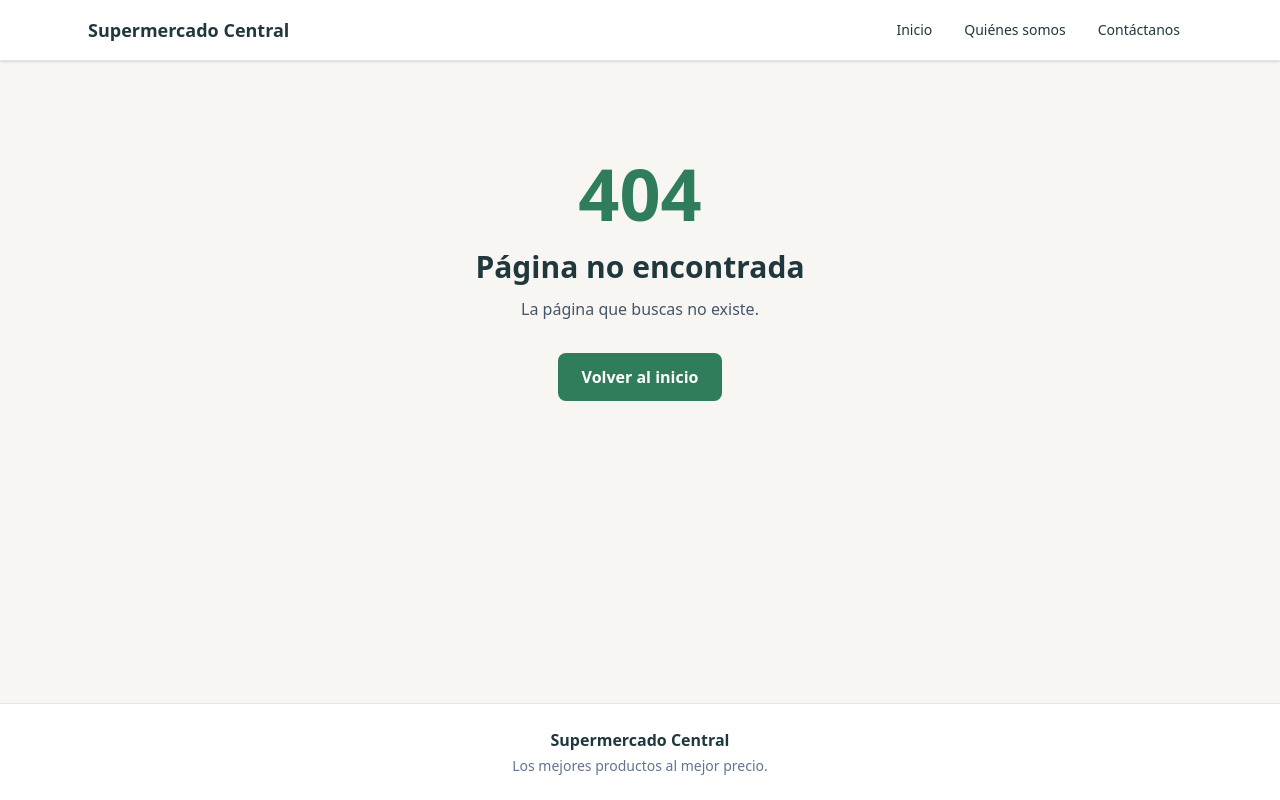
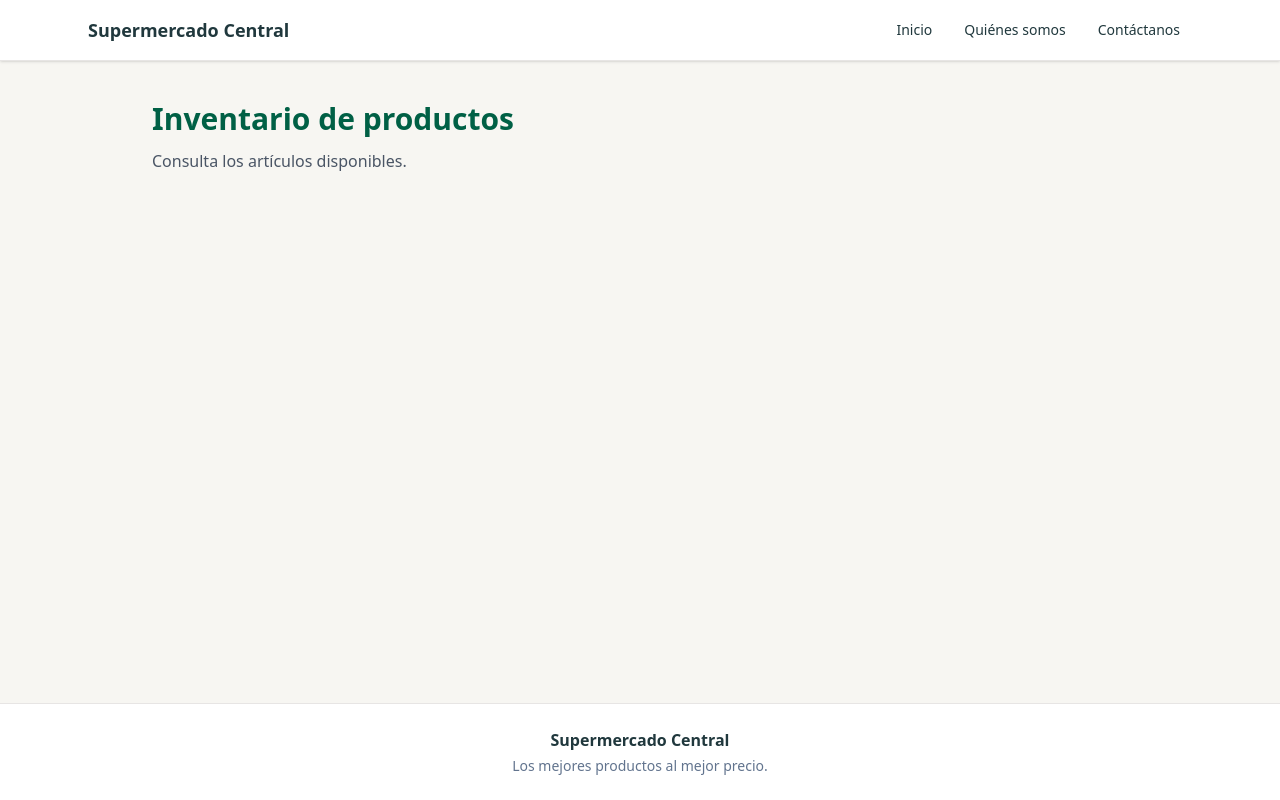
Before and after one commit to ChristianNorambuenaDuocuc/FRONTEND2, a React (Vite) app in the folder supermercado-christian-norambuena-003a/: page /inventario in a window 1280 px wide. Before the commit this address had no page. Built offline with nearby package versions, Linux system fonts and the light colour scheme.

Commit message:
actualiza

```diff
--- a/supermercado-christian-norambuena-003a/src/App.jsx
+++ b/supermercado-christian-norambuena-003a/src/App.jsx
@@ -4,6 +4,8 @@ import Inicio from './pages/Inicio'
 import QuienesSomos from './pages/QuienesSomos'
 import Contactanos from './pages/Contactanos'
 import PaginaNoEncontrada from './pages/PaginaNoEncontrada'
+import AgregarProducto from './pages/AgregarProducto'
+import Inventario from './pages/Inventario'
 
 function App() {
   return (
@@ -13,6 +15,8 @@ function App() {
         <Route path="/quienes-somos" element={<QuienesSomos />} />
         <Route path="/contactanos" element={<Contactanos />} />
         <Route path="*" element={<PaginaNoEncontrada />} />
+        <Route path="/agregar-producto" element={<AgregarProducto />} />
+        <Route path="/inventario" element={<Inventario />} />
       </Route>
     </Routes>
   )
--- /dev/null
+++ b/supermercado-christian-norambuena-003a/src/pages/AgregarProducto.jsx
@@ -0,0 +1,16 @@
+
+function AgregarProducto() {
+  return (
+    <section className="mx-auto max-w-5xl px-6 py-10">
+      <h1 className="text-3xl font-bold text-emerald-800">
+        Agregar producto
+      </h1>
+
+      <p className="mt-3 text-gray-600">
+        Registra nuevos artículos en el inventario.
+      </p>
+    </section>
+  )
+}
+
+export default AgregarProducto
--- /dev/null
+++ b/supermercado-christian-norambuena-003a/src/pages/Inventario.jsx
@@ -0,0 +1,16 @@
+
+function Inventario() {
+  return (
+    <section className="mx-auto max-w-5xl px-6 py-10">
+      <h1 className="text-3xl font-bold text-emerald-800">
+        Inventario de productos
+      </h1>
+
+      <p className="mt-3 text-gray-600">
+        Consulta los artículos disponibles.
+      </p>
+    </section>
+  )
+}
+
+export default Inventario
```
Also changed, not shown: 1 other file (tests, documents, lock files or other folders).
